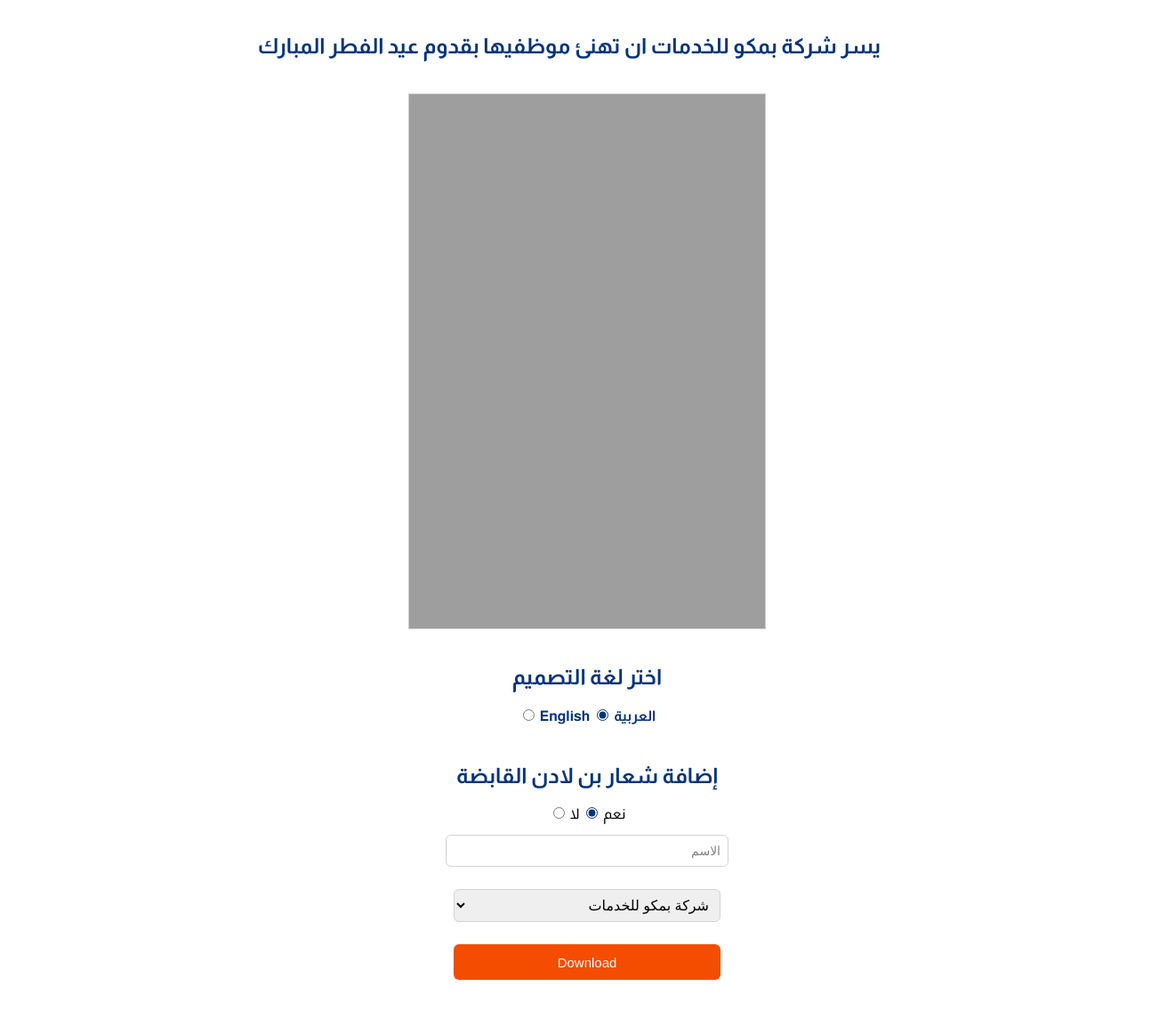
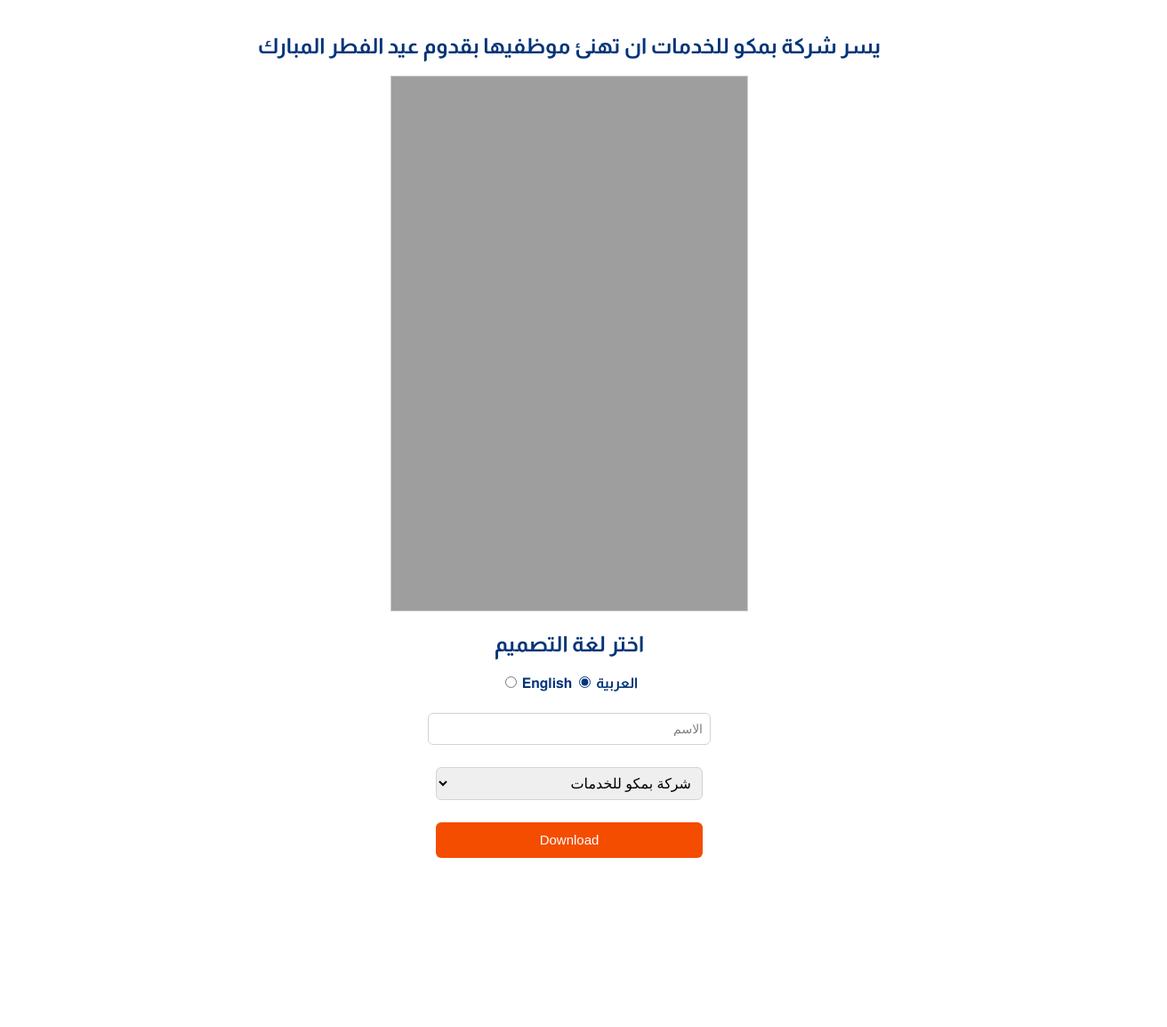
Before and after one commit to MafateehITBU/Eid-Greating, a plain HTML site: page index.html in a window 1280 px wide. Shown: the whole page at 89% size, 1312 px wide, since content can reach past the window. After the commit the page ends 1032 px from the top, so only its background shows below. Drawn offline with Linux system fonts and the light colour scheme; some packages are replaced by stand-ins of ours; a script that the page names is missing.

Commit message:
remove binladin logo

```diff
--- a/index.html
+++ b/index.html
@@ -15,12 +15,8 @@
     <div class="container">
         <h2>يسر شركة بمكو للخدمات ان تهنئ موظفيها بقدوم عيد الفطر المبارك</h2>
 
-        <div class="inner-container">
-            <div class="canvas-container">
         <canvas id="greetingCanvas" width="400" height="600"></canvas>
-            </div>
 
-            <div class="form-container">
         <div class="form-group">
             <div class="lang">
                 <h2>اختر لغة التصميم</h2>
@@ -30,22 +26,12 @@
                 <label for="ar">العربية</label>
             </div>
 
-                    <div class="logo-option">
-                        <h2>إضافة شعار بن لادن القابضة</h2>
-                        <input type="radio" id="withLogo" name="logo" value="yes" onchange="changeTemplate()" />
-                        <label for="withLogo">نعم</label>
-                        <input type="radio" id="withoutLogo" name="logo" value="no" onchange="changeTemplate()" checked />
-                        <label for="withoutLogo">لا</label>
-                    </div>
-
             <input type="text" id="nameInput" placeholder="الاسم" oninput="generateCard()" />
             <select title="company" id="company" onchange="changeTemplate()">
                 <option value="bemcoServices">شركة بمكو للخدمات</option>
                 <option value="arabianBemco">شركة بمكو العربية للمقاولات</option>
             </select>
             <button onclick="downloadCard()" class="download-btn">Download</button>
-                </div>
-            </div>
         </div>
     </div>
 
@@ -62,7 +48,7 @@
         ctx.scale(scaleFactor, scaleFactor);
 
         const template = new Image();
-        template.src = "./imgs/bemcoServices/eid-card-ar-logo.jpg"; // Default template
+        template.src = "./imgs/bemcoServices/eid-card-ar.jpg"; // Default template (Arabic)
 
         template.onload = function () {
             generateCard();
@@ -70,19 +56,14 @@
 
         function changeTemplate() {
             const selectedLanguage = document.querySelector('input[name="language"]:checked').value;
-            const addLogo = document.querySelector('input[name="logo"]:checked').value === "no";
             const selectedCompany = document.getElementById("company").value;
 
             let companyFolder = selectedCompany === "bemcoServices" ? "bemcoServices" : "arabianBemco";
 
             if (selectedLanguage === "eng") {
-                template.src = addLogo
-                    ? `./imgs/${companyFolder}/eid-card-en-logo.jpg`
-                    : `./imgs/${companyFolder}/eid-card-en.jpg`;
+                template.src = `./imgs/${companyFolder}/eid-card-en.jpg`;
             } else {
-                template.src = addLogo
-                    ? `./imgs/${companyFolder}/eid-card-ar-logo.jpg`
-                    : `./imgs/${companyFolder}/eid-card-ar.jpg`;
+                template.src = `./imgs/${companyFolder}/eid-card-ar.jpg`;
             }
 
             template.onload = function () {
```
Lines whose indentation alone changed are shown as unchanged.
